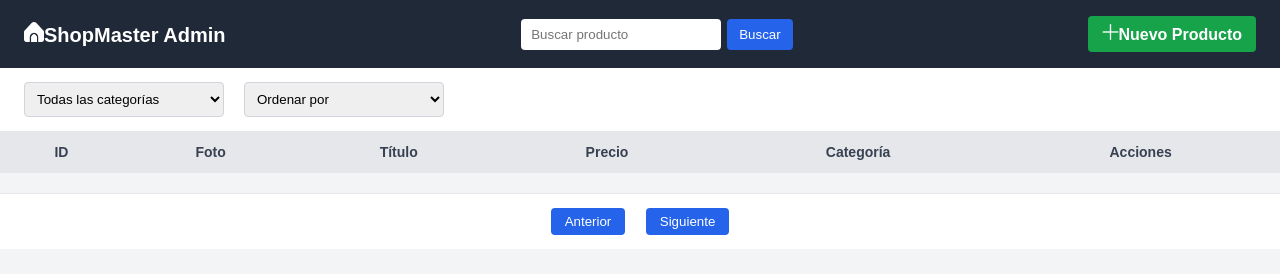
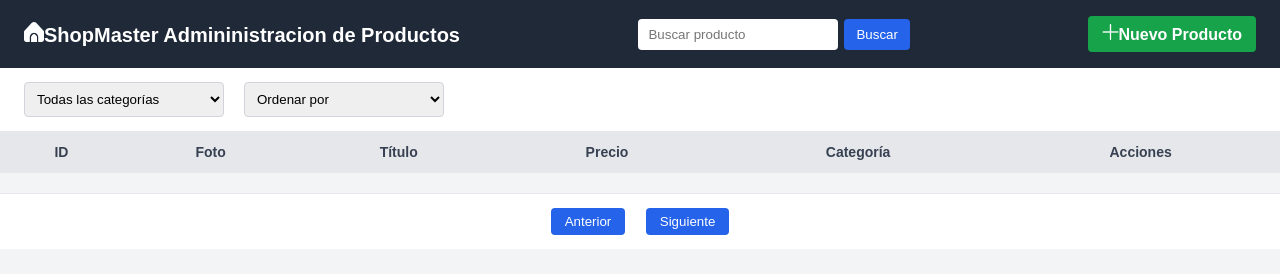
Before and after one commit to Ivan102025/Dashboard_Administrativo_Productos, a plain HTML site: page index.html in a window 1280 px wide. Drawn offline with nearby package versions, Linux system fonts and the light colour scheme; no server answers.

Commit message:
Update index.html

```diff
--- a/index.html
+++ b/index.html
@@ -10,7 +10,7 @@
 <body>
 
 <header class="top-bar">
-    <h1><i class="fi fi-sr-home"></i>ShopMaster Admin</h1>
+    <h1><i class="fi fi-sr-home"></i>ShopMaster Admininistracion de Productos</h1>
 
     <div class="search-group">
         <input type="text" id="searchInput" placeholder="Buscar producto">
```
